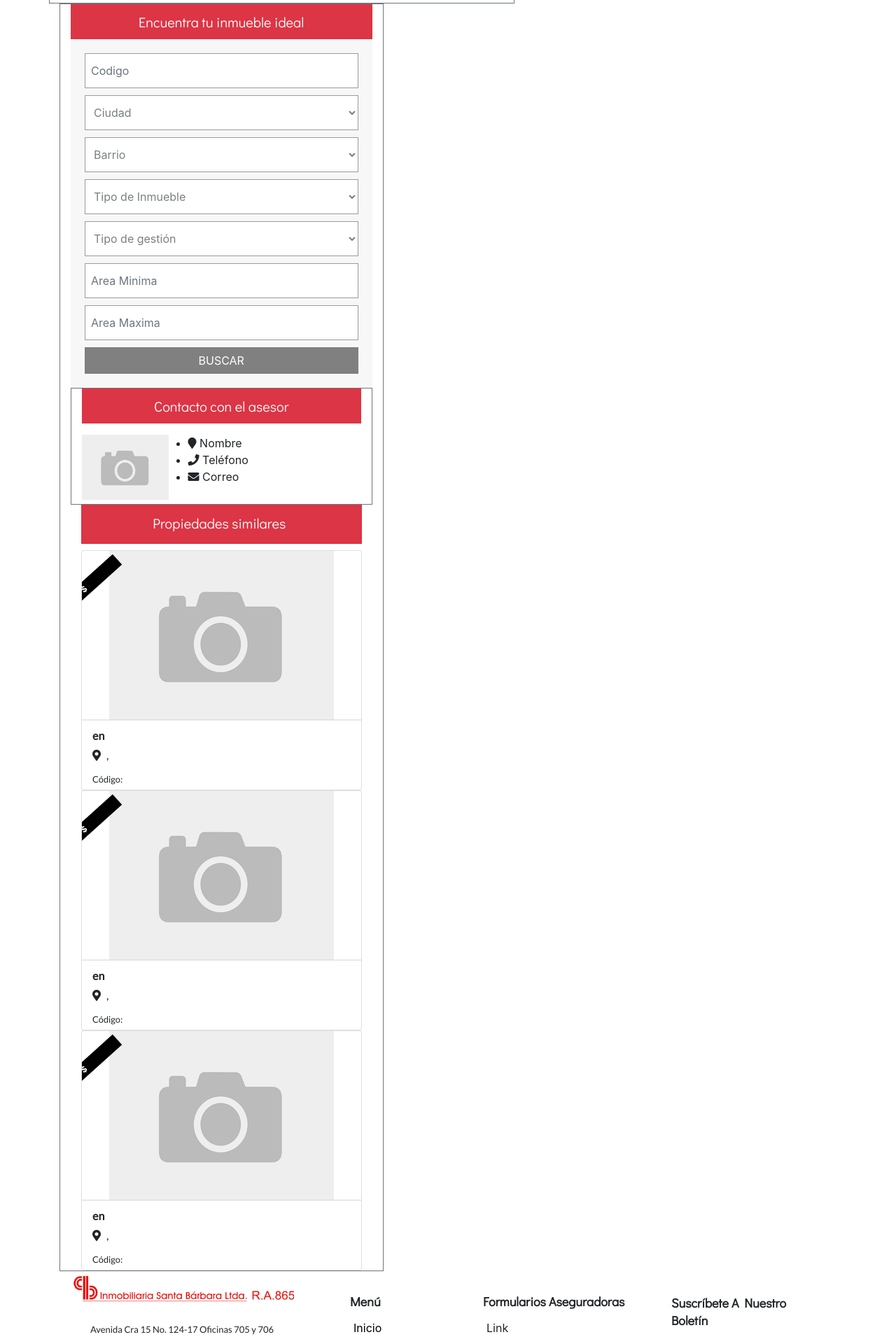
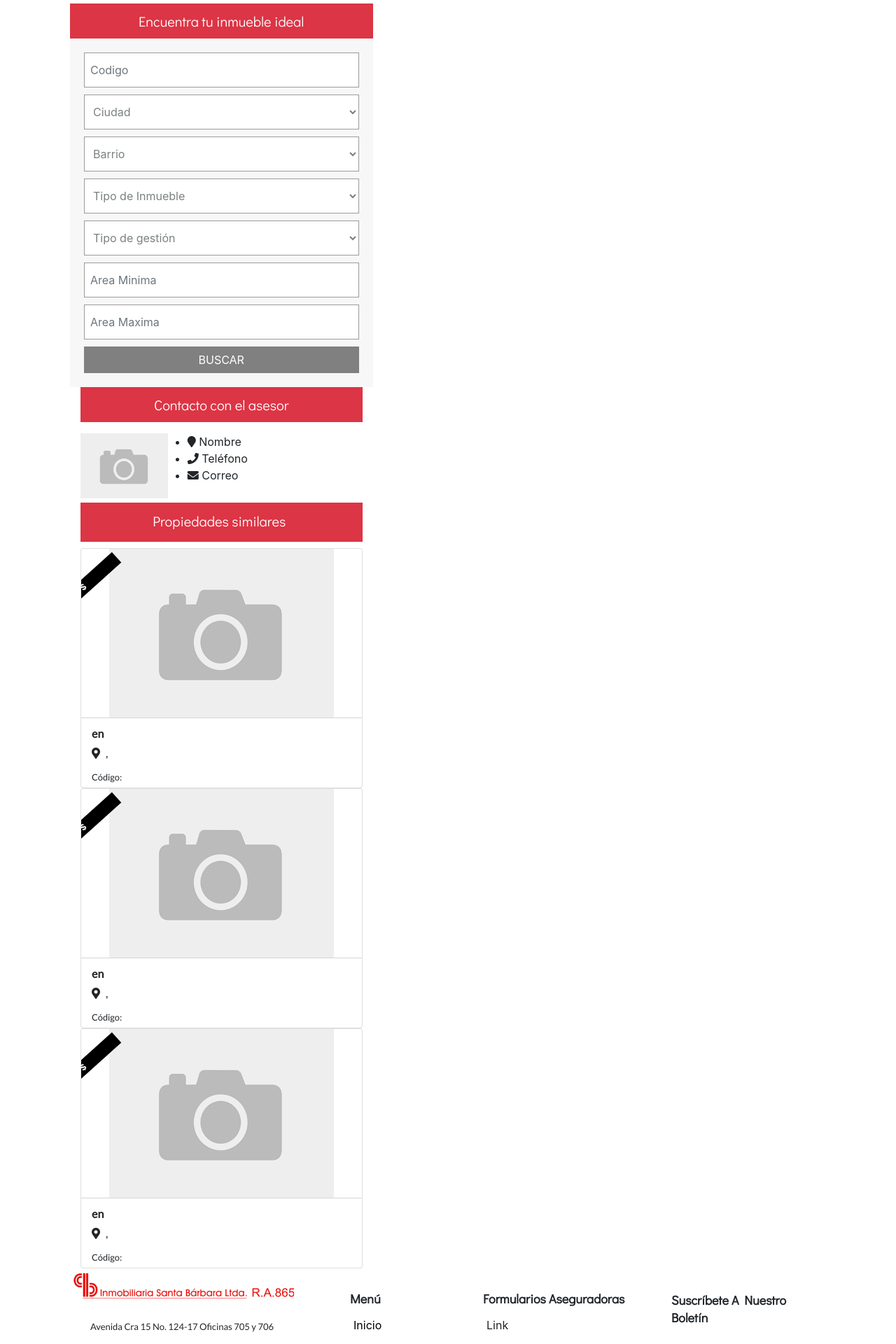
Before and after one commit to DexconDigital/SantaBarbara, a PHP site: page /detalle_inmueble.php in a window 1280 px wide. Shown: the part 1457-3377 px from the top of the page at 70% size. Run offline with PHP 8.4, Linux system fonts and the light colour scheme; data that the repository does not hold is empty.

Commit message:
actualizado

```diff
--- a/detalle_inmueble.php
+++ b/detalle_inmueble.php
@@ -19,7 +19,7 @@ $page = 'Inmuebles' ?>
     <div id="" class="contaider-fluid body">
         <div class="container" style="margin-top: 60px;">
             <div class="row">
-                <div class="col-md-7 border border-secondary ">
+                <div class="col-md-7">
                     <div class="col-md-12 d-flex bd-highlight">
                         <div class="col-6 mr-auto bd-highlight">
                             <h2 class="tipo_inm"><Strong><?php echo $r['Tipo_Inmueble'] . ' en ' . $r['Gestion']; ?></Strong></h2>
@@ -117,7 +117,7 @@ $page = 'Inmuebles' ?>
                     </div>
                 </div>
 
-                <div class="col-lg-5 col-md-5 col-12 border border-secondary ">
+                <div class="col-lg-5 col-md-5 col-12 ">
 
                     <div class="search-porperties text-left">
                         <h6 class="sidebar-title text-center"> Encuentra tu inmueble ideal</h6>
@@ -140,7 +140,7 @@ $page = 'Inmuebles' ?>
                             <button type="submit" style="background-color: gray;" class="btn  rounded-0 col-12">Buscar</button>
                         </form>
                     </div>
-                    <div class="col-md-12 border border-secondary">
+                    <div class="col-md-12">
                         <h6 class="sidebar-title text-center">Contacto con el asesor</h6>
                         <div class="side-bar-agent-detail mt-3">
                             <figure>
```
